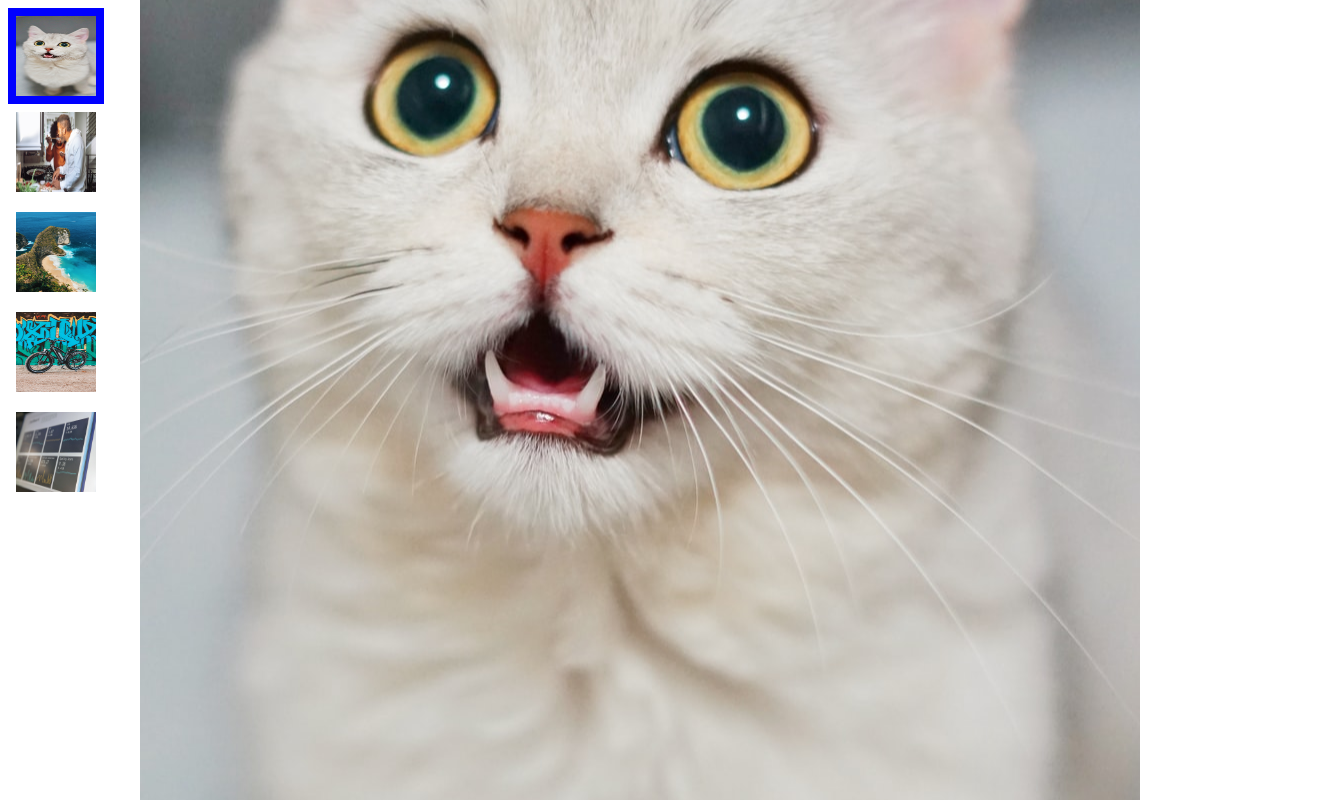
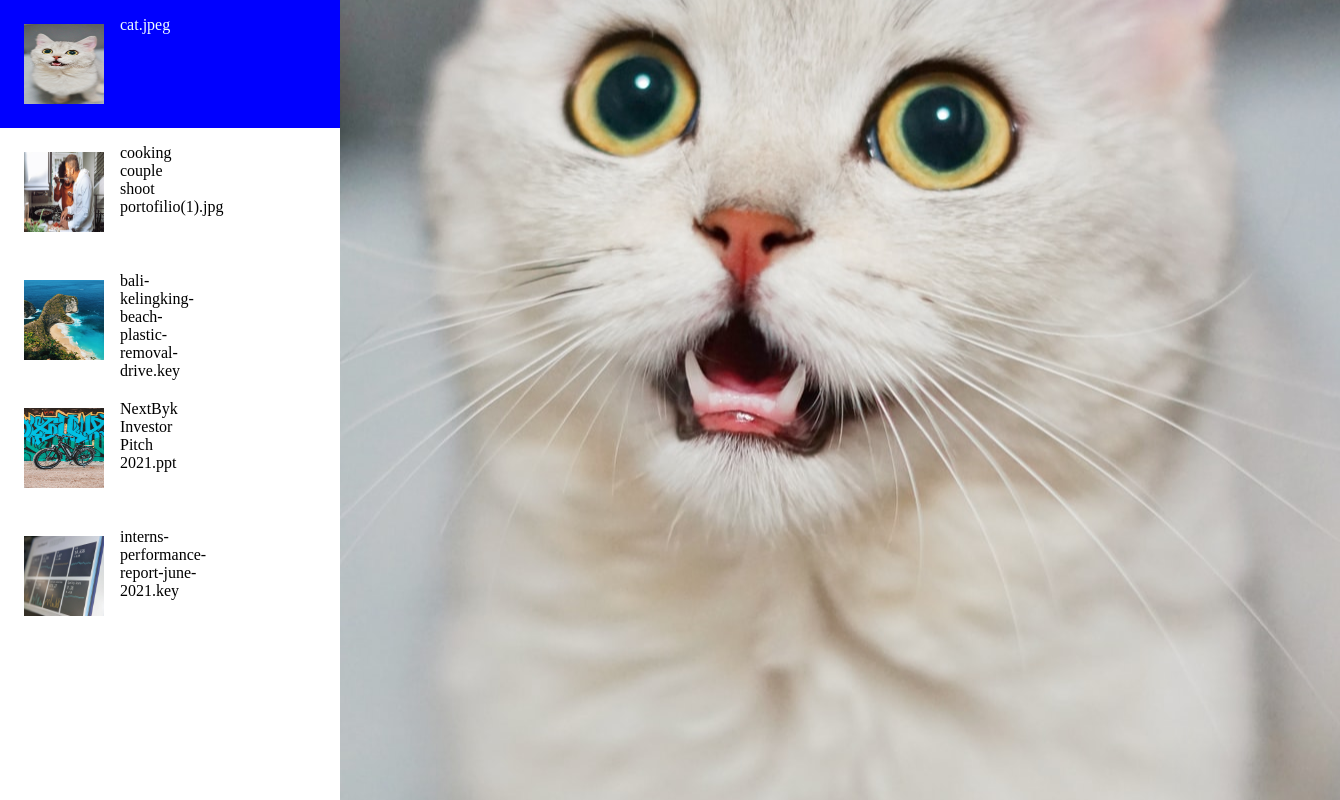
Before and after one commit to prakhar-spr/prakhar-spr.github.io, a plain HTML site: page index.html in a window 1280 px wide. Both pictures are taken after a click on the picture 56 px from the left and 56 px from the top of the page. Shown: the top 800 px of the page, 1340 px wide, since content can reach past the window. Drawn offline with Linux system fonts and the light colour scheme.

Commit message:
Captions added, styling improved and code explained better

```diff
--- a/index.html
+++ b/index.html
@@ -13,24 +13,29 @@
     </div>
 
     <div class="sideBar">
-    <div id="cat">
-        <img id = "catImg" src="cat.jpeg" alt="cat" onclick="change(this.src, this.id)" >
+    <div id="cat" class="sideDiv">
+        <img id = "catImg" src="cat.jpeg" class="thumb" alt="cat" onclick="change(this.src, this.id)" >
+        <p class="desc"> cat.jpeg</p>
     </div>
 
-    <div id="cooking">
-        <img id = "cookingImg" src="cooking.jpeg" alt="cooking" onclick="change(this.src, this.id)" >
+    <div id="cooking" class="sideDiv">
+        <img id = "cookingImg" src="cooking.jpeg"  class="thumb" alt="cooking" onclick="change(this.src, this.id)" >
+        <p class="desc">cooking couple shoot portofilio(1).jpg</p>
     </div>
 
-    <div id="bali">
-        <img src="bali.jpeg" id = "baliImg" alt="bali" onclick="change(this.src, this.id)" >
+    <div id="bali" class="sideDiv">
+        <img src="bali.jpeg" id = "baliImg" alt="bali" class="thumb" onclick="change(this.src, this.id)" >
+        <p class="desc">bali-kelingking-beach-plastic-removal-drive.key</p>
     </div>
 
-    <div id="bicycle ">
-        <img id = "bicycleImg" src="bicycle.jpeg" alt="bicycle" onclick="change(this.src, this.id)" >
+    <div id="bicycle" class="sideDiv">
+        <img id = "bicycleImg" src="bicycle.jpeg" alt="bicycle" class="thumb" onclick="change(this.src, this.id)" >
+        <p class="desc">NextByk Investor Pitch 2021.ppt</p>
     </div>
 
-    <div id="report">
-        <img id = "reportImg" src="report.jpeg" alt="report" onclick="change(this.src, this.id)" >
+    <div id="report" class="sideDiv">
+        <img id = "reportImg" src="report.jpeg" alt="report" class="thumb" onclick="change(this.src, this.id)" >
+        <p class="desc">interns-performance-report-june-2021.key</p>
     </div>
 
 
--- a/script.js
+++ b/script.js
@@ -1,43 +1,44 @@
-let i = 0; // iterator which Represent  the current selected element
+let i = 0; // iterator which Represent  the current selected element. i varries from 0 to 4 representing all the 5 images in sidebar
 
-sideBar = document.querySelectorAll(".sideBar img");
-sideBarDiv = document.querySelectorAll(".sideBar div");
+sideBar = document.querySelectorAll(".sideBar img"); // List of all the image nodes of sidebar
+sideBarDiv = document.querySelectorAll(".sideBar div"); // List of all the division tags of sidebar which house images and paragraphs
 
+//function triggered on mouse click on image:
 const change = (src, imgId) => {
-  let k = 0;
+  let k = 0; // iterator to traverse the whole sidebar node list
   for (k = 0; k < 5; k++) {
     if (imgId === sideBar[k].id) {
-      i = k;
+      // check which of the image id of the sidebar images matches with id of the clicked image
+      i = k; // copy the child number to the global iterator
       break;
     }
   }
-  let parent = sideBar[k].parentNode;
+  let parent = sideBar[k].parentNode; // select parent of the clicked image
   for (k = 0; k < 5; k++) {
-    sideBarDiv[k].classList.remove("blue");
+    sideBarDiv[k].classList.remove("blue"); // remove blue bg color class from all other nodes in sideBarDiv
   }
-  parent.classList.add("blue");
-  console.log(parent.id);
-  document.getElementById("main").src = src;
+  parent.classList.add("blue"); // add blue color class to the clicked image class
+  //console.log(parent.id);
+  document.getElementById("main").src = src; // replace main image by the clicked image
 };
 
+// event listner created for capturing arrow movement on keyboard
 window.addEventListener("keydown", (e) => {
+  // e is the event
   if (e.code == "ArrowDown" || e.code == "ArrowRight") {
     if (i < 4) {
-      document.getElementById("main").src = sideBar[i + 1].src;
-      sideBarDiv[i + 1].classList.add("blue");
-      sideBarDiv[i].classList.remove("blue");
+      document.getElementById("main").src = sideBar[i + 1].src; //add src of next image to the main image src
+      sideBarDiv[i + 1].classList.add("blue"); // add background color blue to the next division in sidebar
+      sideBarDiv[i].classList.remove("blue"); // remove blue bg color from the current divison
       i++;
     }
   }
   if (e.code == "ArrowUp" || e.code == "ArrowLeft") {
     if (i >= 1) {
-      document.getElementById("main").src = sideBar[i - 1].src;
-      sideBarDiv[i - 1].classList.add("blue");
-      sideBarDiv[i].classList.remove("blue");
+      document.getElementById("main").src = sideBar[i - 1].src; //add src of previous image to the main image src
+      sideBarDiv[i - 1].classList.add("blue"); // add background color blue to the previous division in sidebar
+      sideBarDiv[i].classList.remove("blue"); // remove blue bg color from the current divison
       i--;
     }
   }
 });
-
-// sideBar[i+1].style.box-shadow: "3px 3px 3px 3px rgb(41, 9, 223)";
-//       sideBar[i+1].style.box-shadow: "";
--- a/style.css
+++ b/style.css
@@ -5,15 +5,10 @@
 
   top: 50%;
 
-  transform: translate(-50%, -50%);
-}
+  transform: translate(-30%, -50%);
 
-.main_image main {
-  padding: 0;
-  display: block;
-  margin: 0 auto;
-  max-height: 50%;
-  max-width: 50%;
+  max-width: 100 vw;
+  height: 100 vw;
 }
 
 figcaption {
@@ -21,28 +16,48 @@ figcaption {
   caption-side: top;
 }
 
+/*
 .sideBar {
   display: flex;
   flex-direction: column;
   justify-content: flex-start;
   flex-wrap: wrap;
 }
-
-#cat {
-  width: 6rem;
-  height: 6rem;
-}
+*/
 
 .sideBar img {
   width: 5rem;
   height: 5rem;
   object-fit: fill;
   cursor: pointer;
-  margin: 0.5rem;
+  margin: 1.5rem;
+}
+
+.sideDiv {
+  display: grid;
+  grid-template-columns: 5rem auto;
+  grid-template-rows: auto;
+  grid-template-areas: repeat(5, ".thumb .desc");
+  column-gap: 40px;
+  row-gap: 50px;
+}
+
+p {
+  width: 5rem;
+  height: 5rem;
 }
 
 .blue {
   background-color: blue;
-  width: 6rem;
-  height: 6rem;
+  width: 30%;
+  height: fit-content;
+  color: azure;
+  /*height: 7vh;*/
 }
+
+html,
+body {
+  margin: 0;
+  height: 100%;
+  overflow: hidden;
+}
```
